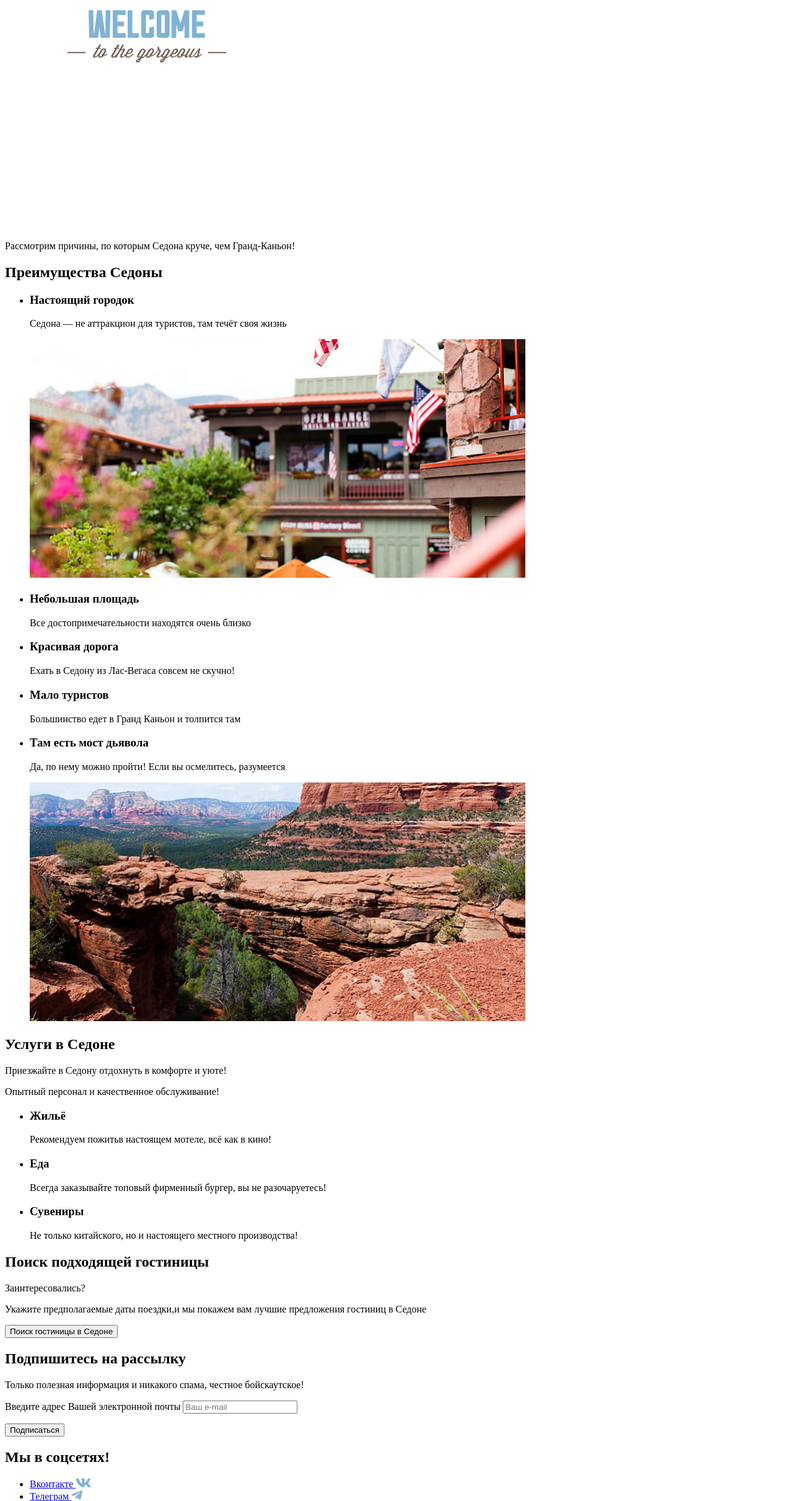
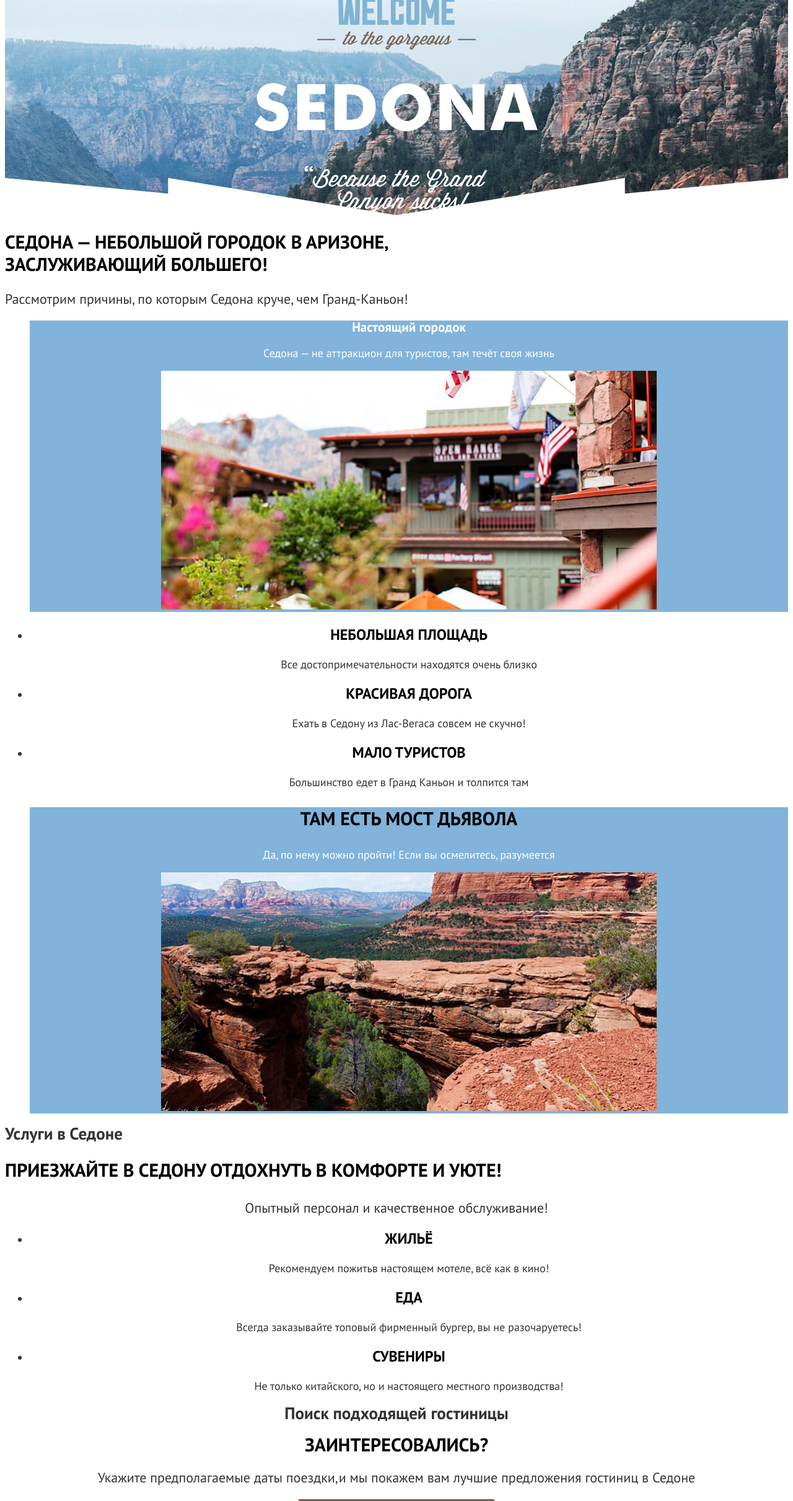
Before and after one commit to UnaHermosa/sedona-2025, a plain HTML site: page index.html in a window 1280 px wide. Shown: the part 333-2754 px from the top of the page at 62% size. Drawn offline with Linux system fonts and the light colour scheme.

Commit message:
Added basic styling

```diff
--- a/index.html
+++ b/index.html
@@ -8,7 +8,7 @@
     <link rel="icon" sizes="32x32" href="favicon.png">
     <link rel="preload" href="fonts/ptsans-400.woff2" type="font/woff2" as="font">
     <link rel="preload" href="fonts/ptsans-700.woff2" type="font/woff2" as="font">
-    <link rel="stylesheet" href="style/style.css">
+    <link rel="stylesheet" href="styles/styles.css">
   </head>
 
   <body>
@@ -41,18 +41,20 @@
             </a>
           </li>
           <li class="navigation-item">
-            <a class="navigation-link button" href="#">Хочу сюда!</a>
+            <a class="button" href="#">Хочу сюда!</a>
           </li>
         </ul>
       </nav>
     </header>
     <main class="page-main">
-      <h1 class="visually-hidden">Это сайт о Седоне, городке в США</h1>
+      <div class="page-main-title">
+        <h1 class="visually-hidden">Это сайт о Седоне, городке в США</h1>
+        <img class="page-main-title-img" src="images/svg/welcome.svg" width="458" height="352" alt="Welcome to gorgeous Sedona, because Grand Canyon is sucks!">
+      </div>
       <section class="features">
-        <h2 class="page-main-title">Седона — небольшой городок в Аризоне, заслуживающий большего!</h2>
-        <img class="hero-img" src="images/svg/welcome.svg" width="458" height="352" alt="">
-        <p class="hero-text">Рассмотрим причины, по которым Седона круче, чем Гранд-Каньон!</p>
-        <h2 class="visually-hidden">Преимущества Седоны</h2>
+        <h2 class="features-title title">Седона — небольшой городок в Аризоне, заслуживающий большего!</h2>
+
+        <p class="features-text description">Рассмотрим причины, по которым Седона круче, чем Гранд-Каньон!</p>
         <ul class="features-list">
           <li class="features-item">
             <h3 class="features-item-title">Настоящий городок</h3>
@@ -60,19 +62,19 @@
             <img class="features-item-img" src="images/photo-1.jpg" width="800" height="385" alt="Улочка Седона в яркий цветах">
           </li>
           <li class="features-item">
-            <h3 class="features-item-title">Небольшая площадь</h3>
+            <h3 class="features-item-title title-small">Небольшая площадь</h3>
             <p class="features-item-description">Все достопримечательности находятся очень близко</p>
           </li>
           <li class="features-item">
-            <h3 class="features-item-title">Красивая дорога</h3>
+            <h3 class="features-item-title title-small">Красивая дорога</h3>
             <p class="features-item-description">Ехать в Седону из Лас-Вегаса совсем не скучно!</p>
           </li>
           <li class="features-item">
-            <h3 class="features-item-title">Мало туристов</h3>
+            <h3 class="features-item-title title-small">Мало туристов</h3>
             <p class="features-item-description">Большинство едет в Гранд Каньон и толпится там</p>
           </li>
           <li class="features-item">
-            <h3 class="features-item-title">Там есть мост дьявола</h3>
+            <h3 class="features-item-title title small">Там есть мост дьявола</h3>
             <p class="features-item-description">Да, по нему можно пройти! Если вы осмелитесь, разумеется</p>
             <img class="features-item-img" src="images/photo-2.jpg" width="800" height="385" alt="Вид на ущелье в каньоне">
           </li>
@@ -80,42 +82,42 @@
       </section>
       <section class="sevices">
         <h2 class="visually-hidden">Услуги в Седоне</h2>
-        <p class="services-slogan">Приезжайте в Седону отдохнуть в комфорте и уюте!</p>
-        <p class="services-text">Опытный персонал и качественное обслуживание!</p>
+        <p class="services-slogan title">Приезжайте в Седону отдохнуть в комфорте и уюте!</p>
+        <p class="services-text description">Опытный персонал и качественное обслуживание!</p>
         <ul class="services-list">
           <li class="services-item">
-            <h3 class="services-item-title">Жильё</h3>
+            <h3 class="services-item-title title-small">Жильё</h3>
             <p class="services-item-text">Рекомендуем пожитьв настоящем мотеле, всё как в кино!</p>
           </li>
           <li class="services-item">
-            <h3 class="services-item-title">Еда</h3>
+            <h3 class="services-item-title title-small">Еда</h3>
             <p class="services-item-text">Всегда заказывайте топовый фирменный бургер, вы не разочаруетесь!</p>
           </li>
           <li class="services-item">
-            <h3 class="services-item-title">Сувениры</h3>
+            <h3 class="services-item-title title-small">Сувениры</h3>
             <p class="services-item-text">Не только китайского, но и настоящего местного производства!</p>
           </li>
         </ul>
       </section>
       <section class="search">
         <h2 class="visually-hidden">Поиск подходящей гостиницы</h2>
-        <span class="search-text">Заинтересовались?</span>
-        <p class="search-description">Укажите предполагаемые даты поездки,и мы покажем вам лучшие предложения гостиниц в
+        <span class="search-text title">Заинтересовались?</span>
+        <p class="search-description description">Укажите предполагаемые даты поездки,и мы покажем вам лучшие предложения гостиниц в
           Седоне</p>
-        <button class="search-button button" type="button">Поиск гостиницы в Седоне</button>
+        <button class="button button-search" type="button">Поиск гостиницы в Седоне</button>
       </section>
     </main>
     <footer class="page-footer">
-      <section class="page-footer-subscribe subscribe">
-        <h2 class="subscribe-title">Подпишитесь на рассылку</h2>
-        <p class="subscribe-description">Только полезная информация и никакого спама, честное бойскаутское!</p>
+      <section class="subscribe">
+        <h2 class="subscribe-title title">Подпишитесь на рассылку</h2>
+        <p class="subscribe-description description">Только полезная информация и никакого спама, честное бойскаутское!</p>
         <form class="subsribe-form" action="https://echo.htmlacademy.ru/" method="post">
           <p class="subscribe-form-wrapper">
             <label class="visually-hidden" for="email-field">Введите адрес Вашей электронной почты</label>
             <input class="subscribe-form-input" id="email-field" type="email" name="email" placeholder="Ваш e-mail"
               required>
           </p>
-          <button class="subscribe-form-button button" type="submit">Подписаться</button>
+          <button class="button button-subscribe" type="submit">Подписаться</button>
         </form>
       </section>
       <div class="page-footer-wrapper">
--- /dev/null
+++ b/styles/styles.css
@@ -0,0 +1,275 @@
+:root {
+  --background: #ffffff;
+  --text-basic: #333333;
+  --heading: #000000;
+  --button-basic: #756157;
+  --button-additional: #81b3db;
+  --buttons-neutral: #f2f2f2;
+  --background-additional: var(--button-additional);
+  --text-additional: var(--background);
+}
+
+*,
+*::after,
+*::before {
+  box-sizing: border-box;
+}
+
+img {
+  max-width: 100%;
+  height: auto;
+  object-fit: contain;
+}
+
+@font-face {
+  font-family: "PT Sans";
+  src: url("../fonts/ptsans-400.woff2") format("woff2");
+  font-weight: 400;
+  font-style: normal;
+  font-display: swap;
+}
+
+@font-face {
+  font-family: "PT Sans";
+  src: url("../fonts/ptsans-700.woff2") format("woff2");
+  font-weight: 700;
+  font-style: normal;
+  font-display: swap;
+}
+
+body {
+  font-family: "PT Sans", "Arial", sans-serif;
+  font-size: 18px;
+  line-height: 21px;
+  color: var(--text-basic);
+  background-color: var(--background);
+}
+
+.button {
+  padding: 0;
+  font-size: 16px;
+  line-height: 20px;
+  font-weight: 700;
+  color: var(--background);
+  background-color: var(--button-basic);
+  text-transform: uppercase;
+  text-decoration: none;
+  text-align: center;
+  border: none;
+  border-radius: 4px;
+  cursor: pointer;
+}
+
+.button-subscribe {
+  font-size: 20px;
+  line-height: 36px;
+  background-color: var(--background-additional);
+}
+
+.button-search {
+  font-size: 20px;
+  line-height: 36px;
+}
+
+.button-submit,
+.button-favourites {
+  background-color: var(--background-additional);
+}
+
+.button-reset {
+  background-color: transparent;
+}
+
+.title {
+  font-size: 30px;
+  line-height: 36px;
+  font-weight: 700;
+  color: var(--heading);
+  text-transform: uppercase;
+}
+
+.title-small {
+  font-size: 24px;
+  line-height: 26px;
+  font-weight: 700;
+  color: var(--heading);
+  text-transform: uppercase;
+}
+
+.description {
+  font-size: 22px;
+  line-height: 26px;
+}
+
+.navigation-link {
+  font-size: 20px;
+  line-height: 24px;
+  font-weight: 700;
+  color: var(--heading);
+  text-decoration: none;
+  text-align: center;
+}
+
+
+.page-main-title {
+  position: relative;
+  color: var(--background);
+  background-image: url("../images/background.jpg");
+  background-color: var(--background-additional);
+  background-repeat: no-repeat;
+  background-size: 100% auto;
+  background-position: left top;
+}
+
+.page-main-title::before {
+  position: absolute;
+  content: "";
+  width: 100%;
+  height: 100%;
+  background-image: url("../images/svg/divider.svg");
+  background-repeat: no-repeat;
+  background-size: 100% auto;
+  background-position: left bottom;
+}
+
+.page-main-title-img {
+  display: block;
+  margin: 0 auto;
+}
+
+.features-title {
+  width: 51%;
+}
+
+.features-text {
+  color: var(--text-basic);
+}
+
+.features-item {
+  text-align: center;
+}
+
+.features-item:first-child,
+.features-item:last-child {
+  color: var(--text-additional);
+  background-color: var(--background-additional);
+}
+
+.services-text {
+  text-align: center;
+}
+
+.services-item {
+  text-align: center;
+}
+
+.services-item-title {
+  color: var(--heading);
+}
+
+.search {
+  text-align: center;
+}
+
+.subscribe {
+  color: var(--text-additional);
+  background-image: url("../images/Subscribe.jpg");
+  background-color: var(--background-additional);
+  background-repeat: no-repeat;
+  background-size: 100% auto;
+  text-align: center;
+}
+
+.subscribe-inner {
+  color: var(--text-basic);
+  background-color: var(--background);
+  background-image: none;
+}
+
+.subscribe-title {
+  color: var(--text-additional);
+}
+
+.subscribe-inner .subscribe-title {
+  color: var(--heading);
+}
+
+.subscribe-inner .button-subscribe {
+  background-color: var(--background-additional);
+}
+
+.call-us-phone {
+  font-size: 40px;
+  line-height: 40px;
+  color: var(--heading);
+  text-decoration: none;
+}
+
+.filter-wrapper {
+  color: var(--text-additional);
+  background-image: url("../images/filter.jpg");
+  background-repeat: no-repeat;
+  background-color: var(--background-additional);
+  background-size: 100% auto;
+}
+
+.header-title {
+  font-size: 60px;
+  line-height: 78px;
+}
+
+.breadcrumbs-link {
+  font-size: 16px;
+  line-height: 21px;
+  color: var(--text-additional);
+  text-decoration: none;
+}
+
+.form-title {
+  font-size: 20px;
+  line-height: 24px;
+  font-weight: 700;
+}
+
+.form-item label {
+  line-height: 23px;
+}
+
+.product-card-title {
+  font-size: 24px;
+  line-height: 28px;
+  color: var(--heading);
+}
+
+.product-card-table dd {
+  text-align: right;
+}
+
+.product-card-rating-text {
+  font-size: 16px;
+  line-height: 20px;
+  background-color: var(--buttons-neutral);
+  text-transform: uppercase;
+  border-radius: 4px;
+}
+
+.pagination-item {
+  display: none;
+  color: var(--text-additional);
+  background-color: var(--background-additional);
+  text-align: center;
+}
+
+.pagination-item-active {
+  display: block;
+}
+
+.pagination-item-current {
+  background-color: var(--buttons-neutral);
+  color: var(--heading);
+}
+
+.pagination-link {
+  color: inherit;
+  text-decoration: none;
+}
```
Also changed, not shown: catalog.html (+58 -48 lines), images/Subscribe.jpg (added), images/filter.jpg (added), images/svg/heart.svg (added), images/svg/search.svg (added), style/style.css (deleted).
